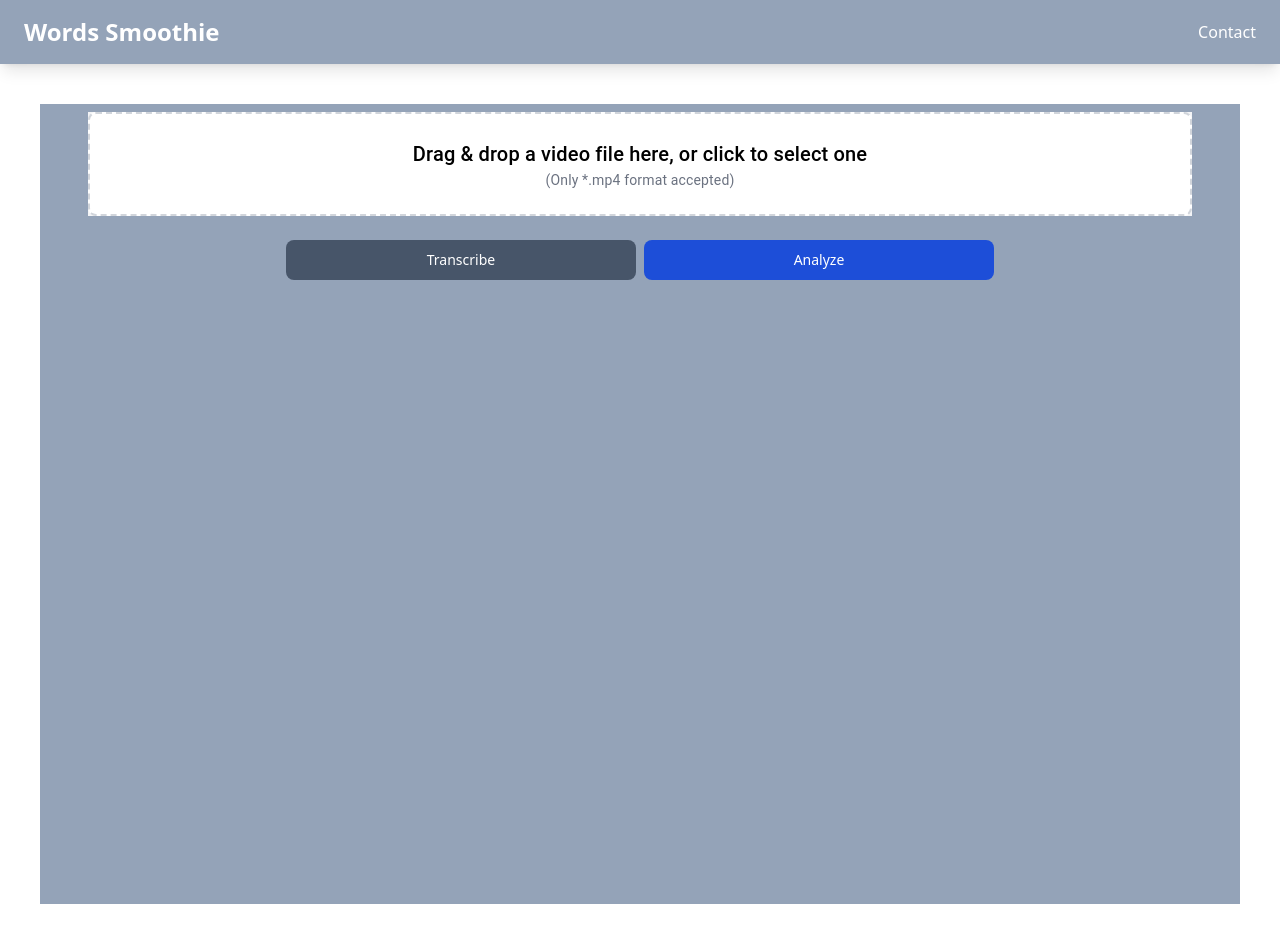
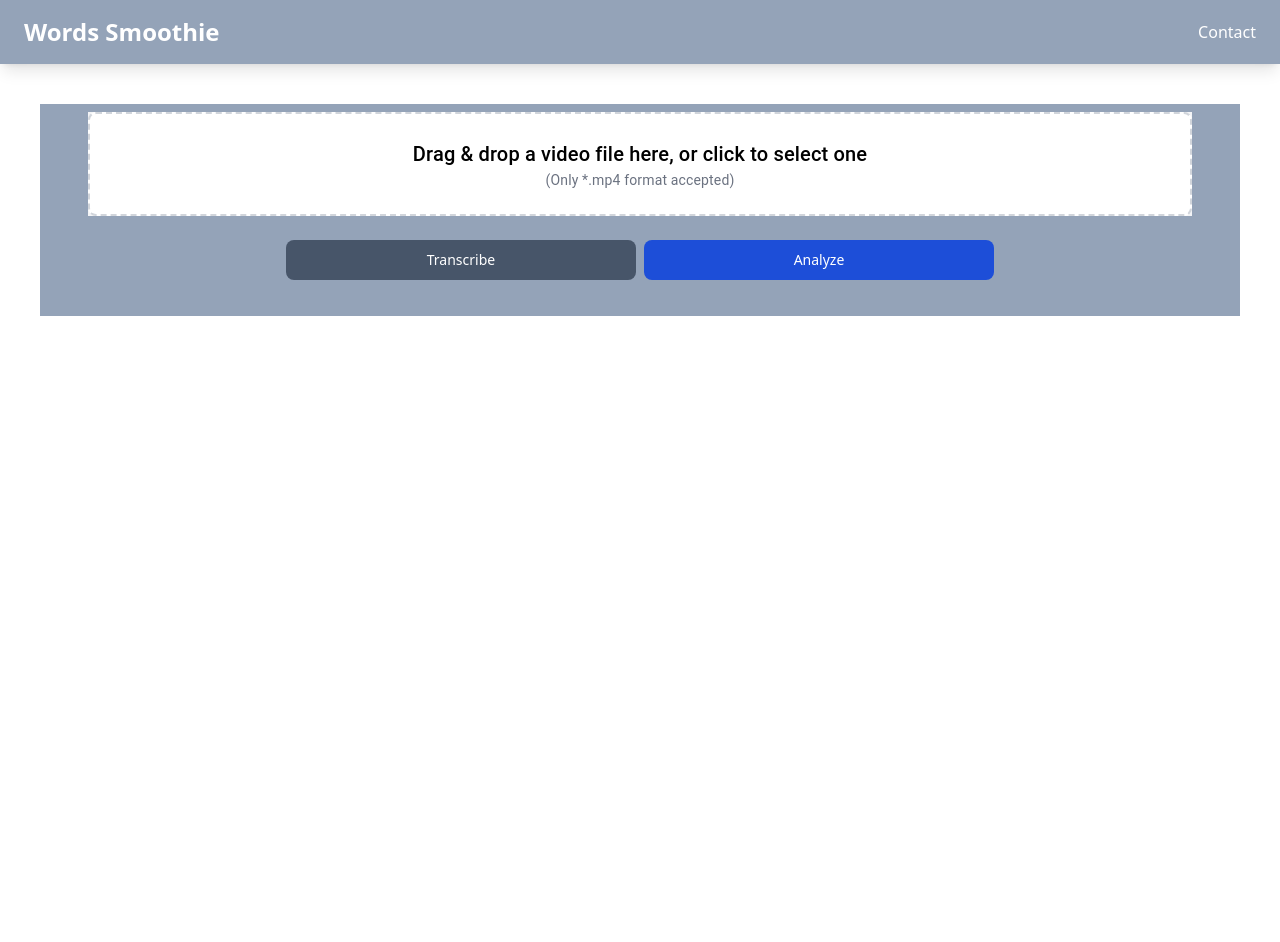
Before and after one commit to Hackathon-Krakow-2024/break-word-traps, a React (Vite) app in the folder frontend/: page / in a window 1280 px wide. After the commit the page ends 800 px from the top, so only its background shows below. Built offline with nearby package versions, Linux system fonts and the light colour scheme; no server answers.

Commit message:
Some overflow improvements

```diff
--- a/frontend/src/App.tsx
+++ b/frontend/src/App.tsx
@@ -6,8 +6,8 @@ import { Contact } from './pages/Contact/Contact'
 function App() {
   return (
     <BrowserRouter>
-      <div>
-        <Header />
+      <Header />
+      <div className='overflow-y-auto'>
         <Routes>
           <Route path='/' element={<Home />} />
           <Route path='/contact' element={<Contact />} />
--- a/frontend/src/pages/Home/Home.tsx
+++ b/frontend/src/pages/Home/Home.tsx
@@ -60,7 +60,7 @@ export const Home = () => {
   }
 
   return (
-    <Container className='mx-auto my-10 flex h-screen w-5/6 bg-slate-400 p-2'>
+    <Container className='mx-auto my-10 flex w-5/6 bg-slate-400 p-2'>
       <Container className='flex h-fit flex-col items-center justify-center gap-1 pl-0'>
         <VideoUpload handleUploadVideo={onDrop} />
         <Video videoFile={video} subtitles={result.subtitles} />
```
